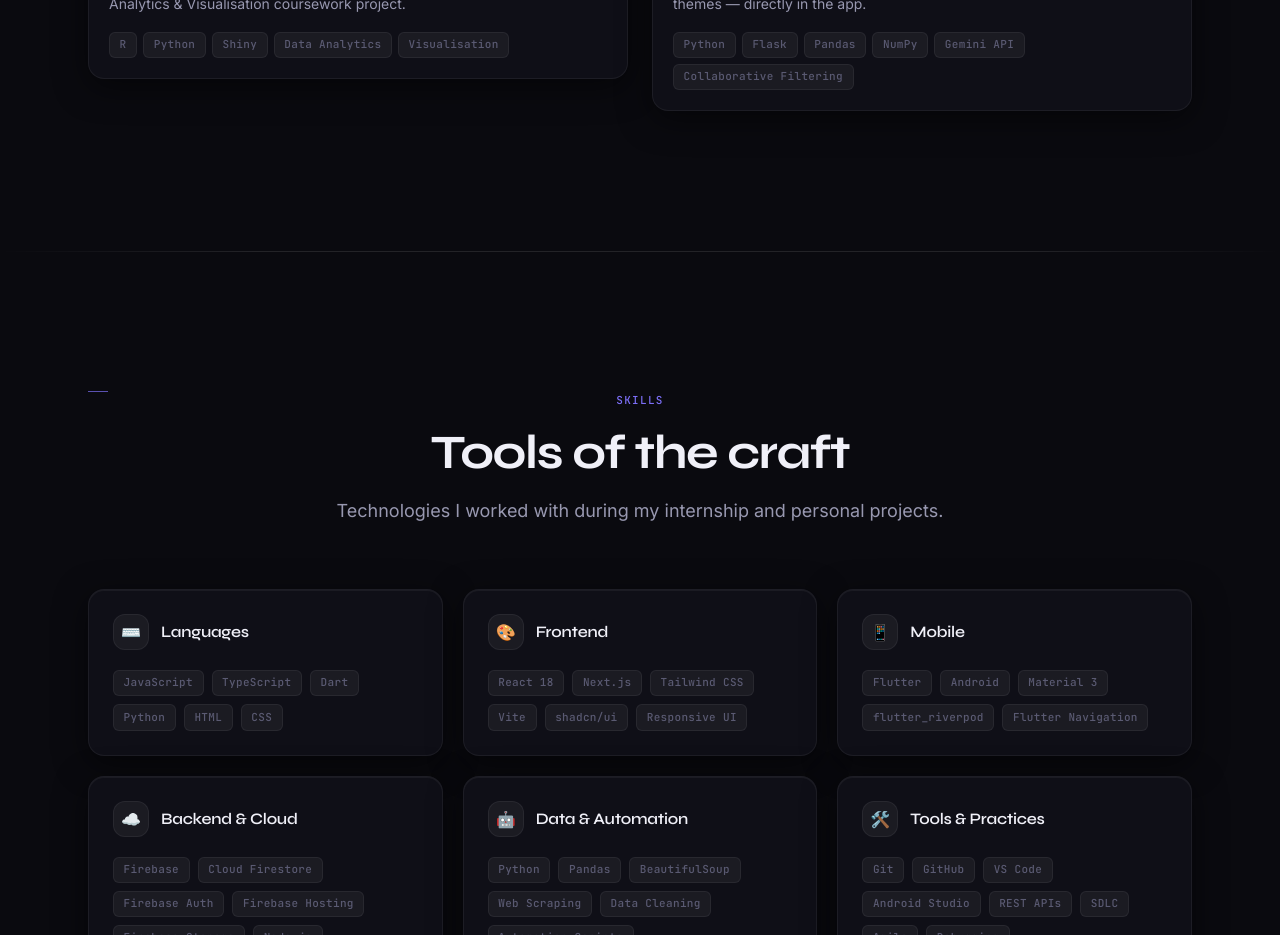
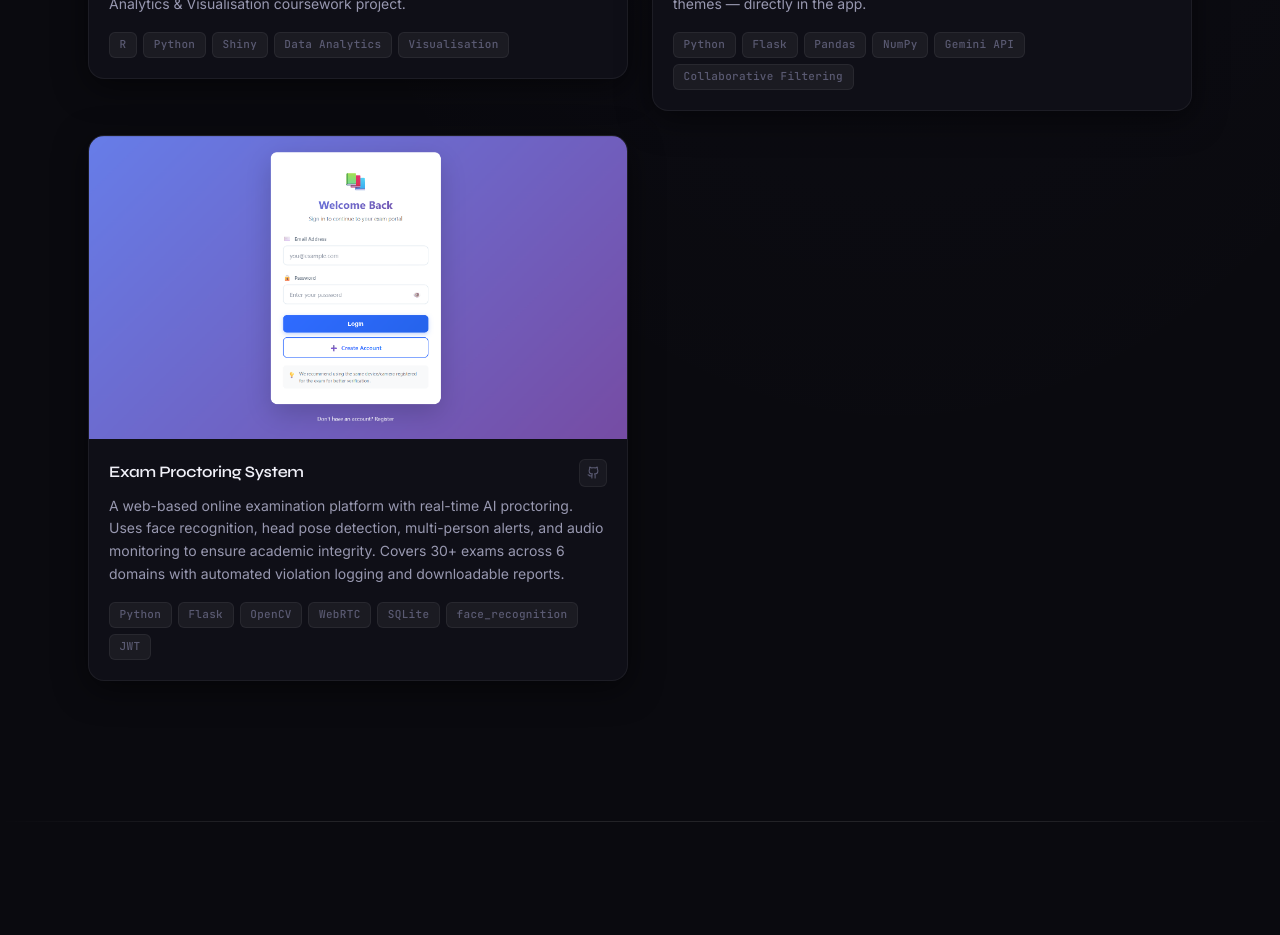
Before and after one commit to Harshit6057/Harshit6057.github.io, a Next.js app: page / in a window 1280 px wide. Shown: the part 5420-6355 px from the top of the page. Built offline with nearby package versions, Linux system fonts and the light colour scheme.

Commit message:
feat: add Exam Proctoring System project

```diff
--- a/src/components/sections/ProjectsSection.tsx
+++ b/src/components/sections/ProjectsSection.tsx
@@ -91,6 +91,15 @@ const PROJECTS: Project[] = [
     tags:        ["Python", "Flask", "Pandas", "NumPy", "Gemini API", "Collaborative Filtering"],
     github:      "https://github.com/Harshit6057/Book_Recommender_System",
     image:       "/images/Book.png",
+    featured:    true,
+  },
+  {
+    title:       "Exam Proctoring System",
+    description:
+      "A web-based online examination platform with real-time AI proctoring. Uses face recognition, head pose detection, multi-person alerts, and audio monitoring to ensure academic integrity. Covers 30+ exams across 6 domains with automated violation logging and downloadable reports.",
+    tags:        ["Python", "Flask", "OpenCV", "WebRTC", "SQLite", "face_recognition", "JWT"],
+    github:      "https://github.com/Harshit6057/Third_Draft_SE",
+    image:       "/images/Exam.png",
     featured:    true,
   },
 ];
```
Also changed, not shown: public/images/Exam.png (added).
